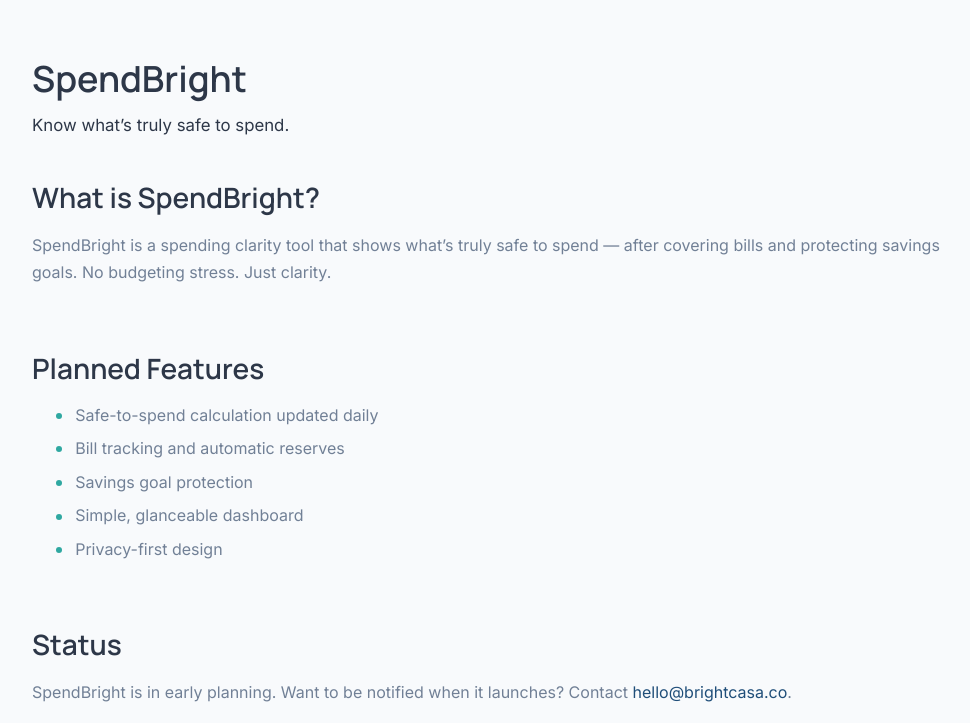
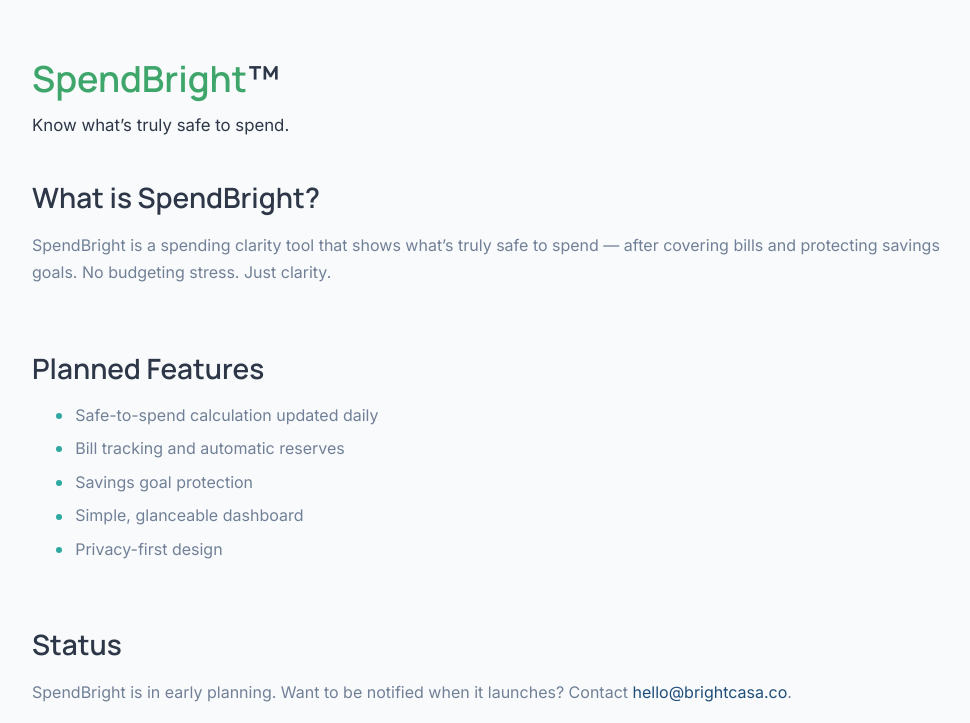
Before and after one commit to maryusabest1966/brightcasa-web, a plain HTML site: page spendbright.html in a window 1280 px wide. Shown: the part 77-800 px from the top of the page, without its empty margins (152-1122 px from the left). Drawn offline with Linux system fonts and the light colour scheme.

Commit message:
fix(spendbright.html): add trademark mark to SpendBright heading + brand-* classes

```diff
--- a/spendbright.html
+++ b/spendbright.html
@@ -29,7 +29,7 @@
   <main>
     <div class="container">
       <section class="page-heading">
-        <h1><span class="wm-green">SpendBright</span></h1>
+        <h1><span class="brand-green">SpendBright</span>&trade;</h1>
         <p class="product-tagline">Know what&rsquo;s truly safe to spend.</p>
       </section>
       <section>
```
